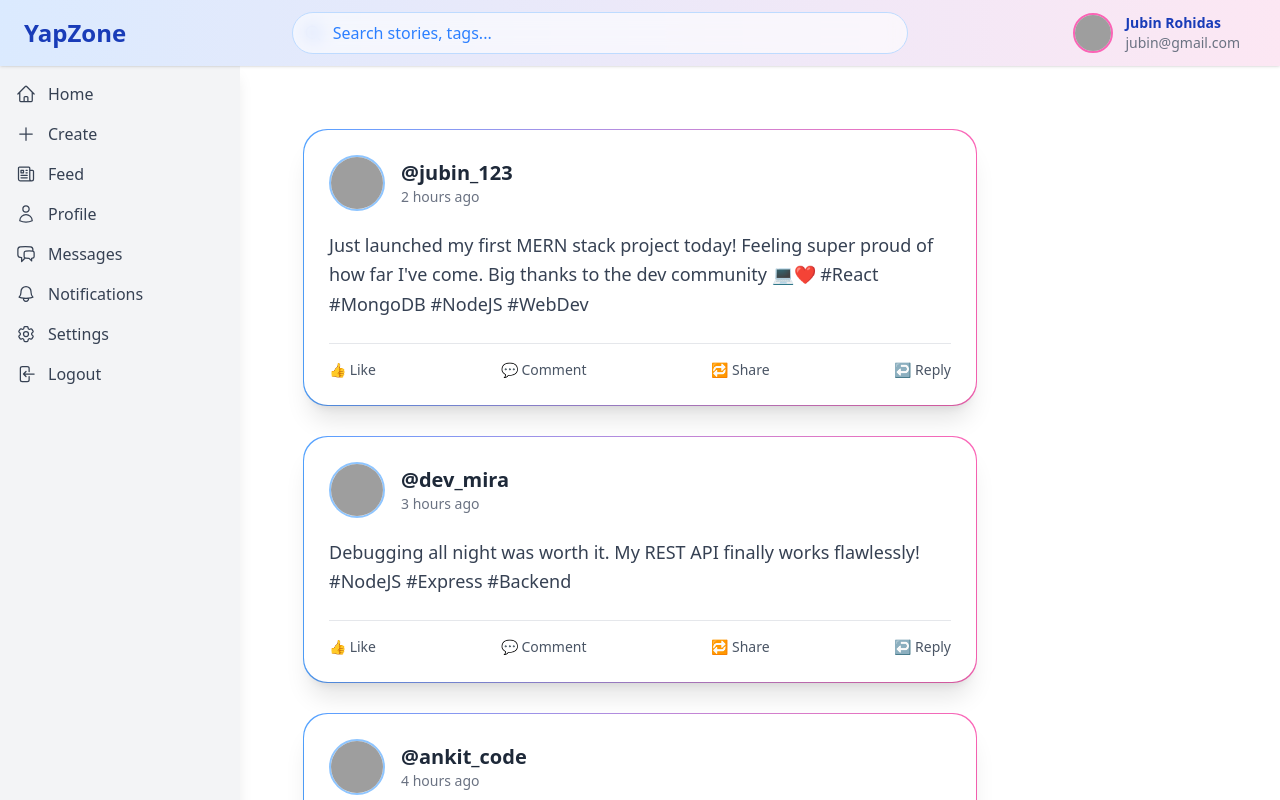
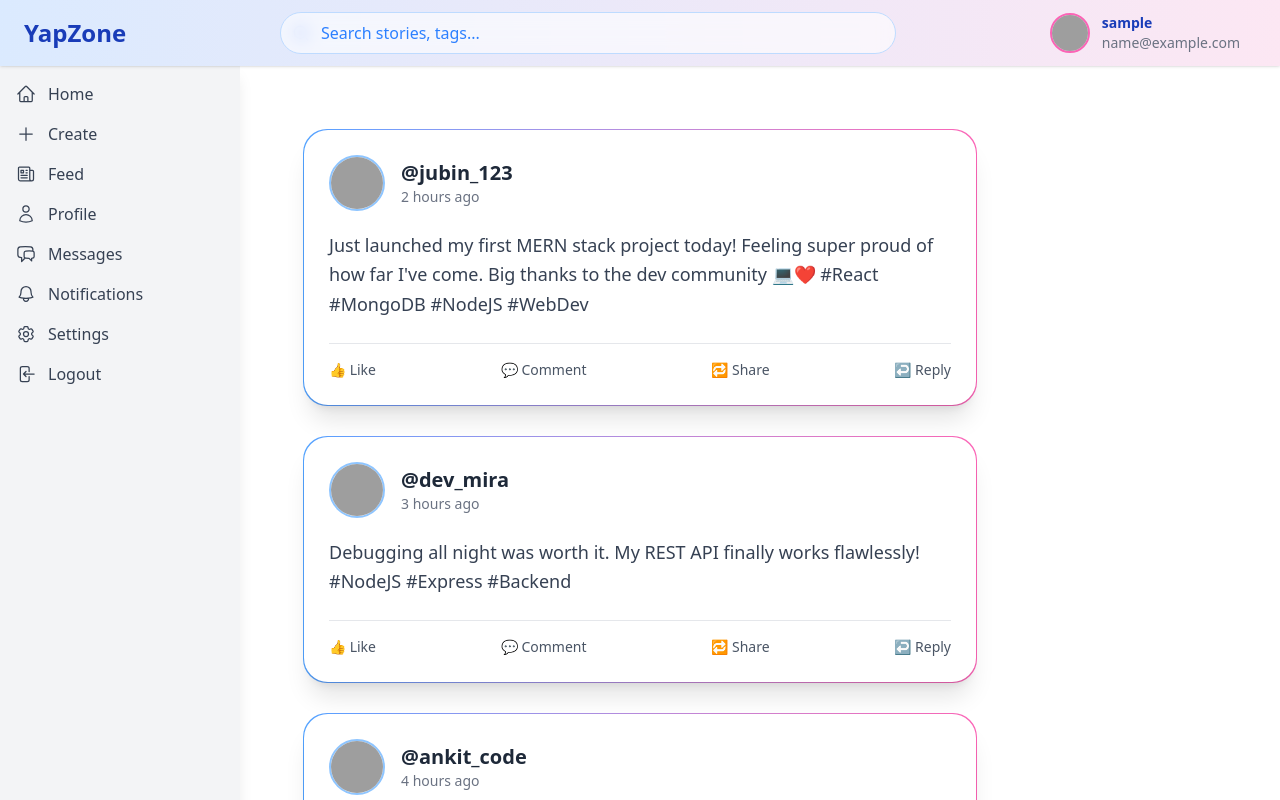
Before and after one commit to jubindas/yapzone, a React (Vite) app in the folder client/: page /home in a window 1280 px wide. Shown: the top 800 px of the page. Built offline with nearby package versions, Linux system fonts and the light colour scheme; sample sign-in values are in the browser's storage; grey boxes are pictures that could not be loaded.

Commit message:
navbar user done

```diff
--- a/client/src/components/User.jsx
+++ b/client/src/components/User.jsx
@@ -2,6 +2,8 @@ import React, { useState } from "react";
 import Profile from "./Profile"; // renamed Profile to ProfileDropdown to make purpose clearer
 
 function User() {
+  const user = JSON.parse(localStorage.getItem("user"));
+
   const [isOpen, setIsOpen] = useState(false);
 
   const toggleDropdown = () => {
@@ -21,8 +23,8 @@ function User() {
         />
 
         <div className="flex flex-col text-sm">
-          <span className="font-semibold text-blue-800">Jubin Rohidas</span>
-          <span className="text-gray-500">jubin@gmail.com</span>
+          <span className="font-semibold text-blue-800">{user.username}</span>
+          <span className="text-gray-500">{user.email}</span>
         </div>
       </div>
 
```
